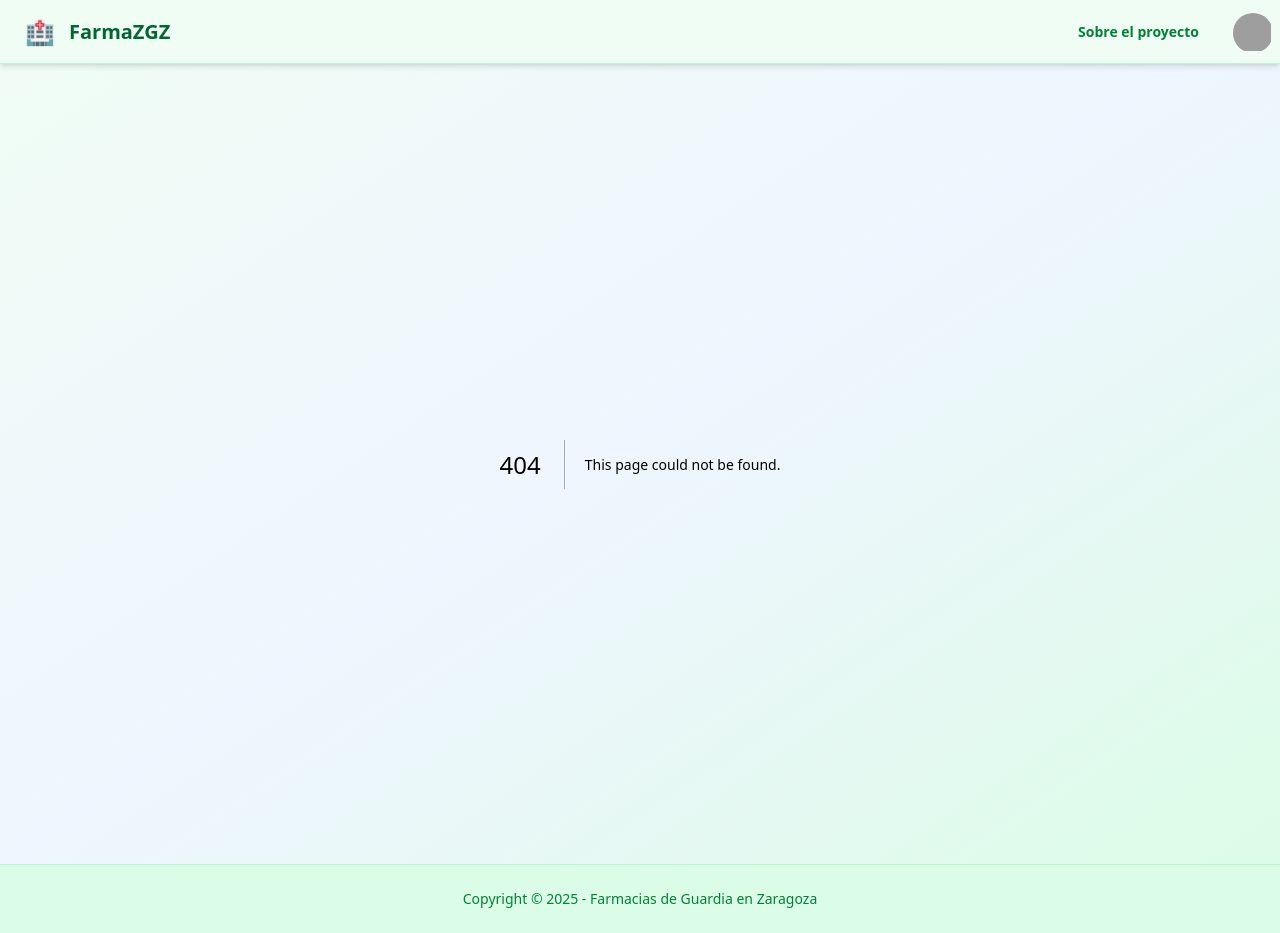
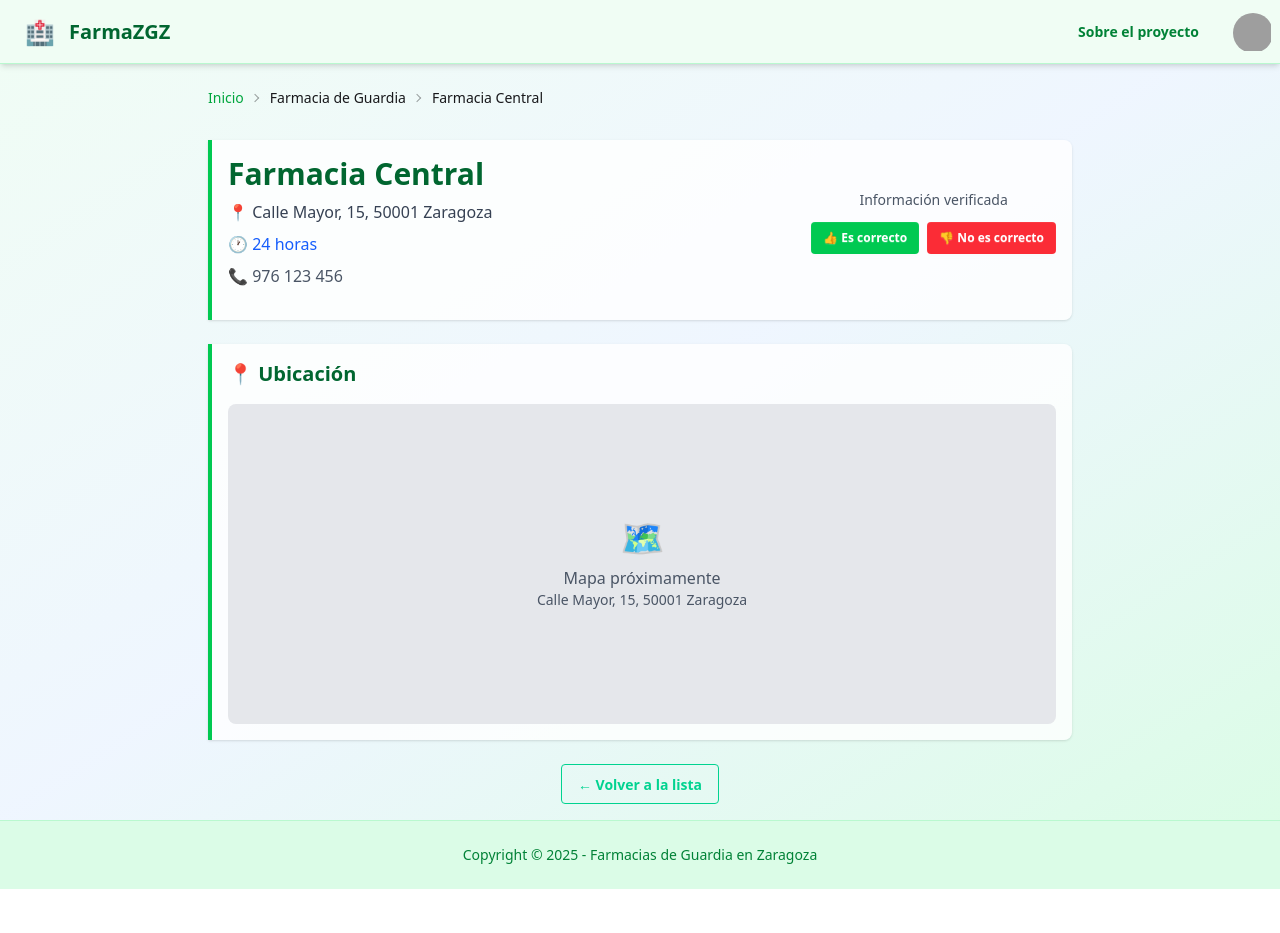
Before and after one commit to KiRZeN24/FarmaZGZ-frontend, a Next.js app: page /farmacia/1 in a window 1280 px wide. Before the commit this address had no page. After the commit the page ends 889 px from the top, so only its background shows below. Built offline with nearby package versions, Linux system fonts and the light colour scheme; no server answers; grey boxes are pictures that could not be loaded.

Commit message:
feat(pharmacy): implement dynamic pharmacy detail pages with API integration

```diff
--- /dev/null
+++ b/src/app/farmacia/[id]/not-found.tsx
@@ -0,0 +1,20 @@
+import Link from "next/link";
+
+export default function NotFound() {
+  return (
+    <div className="container mx-auto p-4 text-center">
+      <div className="farma-card max-w-md mx-auto">
+        <div className="text-6xl mb-4">🏥</div>
+        <h1 className="text-2xl font-bold text-green-800 mb-4">
+          Farmacia no encontrada
+        </h1>
+        <p className="text-gray-600 mb-6">
+          La farmacia que buscas no existe o ha sido eliminada.
+        </p>
+        <Link href="/" className="btn farma-btn-primary">
+          Volver al inicio
+        </Link>
+      </div>
+    </div>
+  );
+}
--- /dev/null
+++ b/src/app/farmacia/[id]/page.tsx
@@ -0,0 +1,87 @@
+import Link from "next/link";
+import { notFound } from "next/navigation";
+import { getPharmacyById } from "@/lib/pharmacy-api";
+
+interface PharmacyDetailProps {
+  params: Promise<{ id: string }>;
+}
+
+export default async function PharmacyDetail({ params }: PharmacyDetailProps) {
+  const { id } = await params;
+  const pharmacy = await getPharmacyById(id);
+
+  if (!pharmacy) {
+    notFound();
+  }
+
+  return (
+    <div className="container mx-auto p-4 max-w-4xl">
+      <div className="breadcrumbs text-sm mb-6">
+        <ul>
+          <li>
+            <Link href="/" className="text-green-600 hover:text-green-800">
+              Inicio
+            </Link>
+          </li>
+          <li>Farmacia de Guardia</li>
+          <li>{pharmacy.name}</li>
+        </ul>
+      </div>
+
+      <div className="farma-card mb-6">
+        <div className="flex flex-col md:flex-row md:items-center md:justify-between mb-4">
+          <div>
+            <h1 className="text-2xl md:text-3xl font-bold text-green-800 mb-2">
+              {pharmacy.name}
+            </h1>
+            <p className="text-gray-700 mb-2">📍 {pharmacy.address}</p>
+            <p className="text-blue-600 mb-2">🕐 {pharmacy.hours}</p>
+            <p className="text-gray-600">
+              📞{" "}
+              <a
+                href={`tel:${pharmacy.phone}`}
+                className="hover:text-green-600"
+              >
+                {pharmacy.phone}
+              </a>
+            </p>
+          </div>
+
+          <div className="mt-4 md:mt-0 text-center">
+            <div className="text-sm text-gray-600 mb-3">
+              Información verificada
+            </div>
+
+            <div className="flex gap-2 justify-center">
+              <button className="btn btn-sm bg-green-500 hover:bg-green-600 text-white border-none">
+                👍 Es correcto
+              </button>
+              <button className="btn btn-sm bg-red-500 hover:bg-red-600 text-white border-none">
+                👎 No es correcto
+              </button>
+            </div>
+          </div>
+        </div>
+      </div>
+
+      <div className="farma-card mb-6">
+        <h2 className="text-xl font-semibold text-green-800 mb-4">
+          📍 Ubicación
+        </h2>
+        <div className="bg-gray-200 h-64 md:h-80 rounded-lg flex items-center justify-center">
+          <div className="text-center text-gray-600">
+            <div className="text-4xl mb-2">🗺️</div>
+            <p>Mapa próximamente</p>
+            <p className="text-sm">{pharmacy.address}</p>
+          </div>
+        </div>
+      </div>
+
+      <div className="text-center">
+        <Link href="/" className="btn btn-outline btn-success">
+          ← Volver a la lista
+        </Link>
+      </div>
+    </div>
+  );
+}
--- a/src/components/PharmacyList.tsx
+++ b/src/components/PharmacyList.tsx
@@ -1,4 +1,5 @@
 import { Pharmacy } from "@/types";
+import Link from "next/link";
 
 interface PharmacyListProps {
   pharmacies: Pharmacy[];
@@ -16,15 +17,16 @@ export default function PharmacyList({ pharmacies }: PharmacyListProps) {
   return (
     <div className="space-y-3">
       {pharmacies.map((pharmacy) => (
-        <div
+        <Link
+          href={`/farmacia/${pharmacy.id}`}
           key={pharmacy.id}
-          className="p-4 border-l-4 border-green-500 bg-white/80 backdrop-blur-sm rounded-r-lg shadow-sm hover:shadow-md transition-shadow"
+          className="block farma-card hover:shadow-lg transition-shadow cursor-pointer"
         >
           <h3 className="font-medium text-green-800">{pharmacy.name}</h3>
           <p className="text-sm text-gray-700">{pharmacy.address}</p>
           <p className="text-sm text-blue-600">{pharmacy.hours}</p>
           <p className="text-sm text-gray-600">📞 {pharmacy.phone}</p>
-        </div>
+        </Link>
       ))}
     </div>
   );
--- /dev/null
+++ b/src/lib/pharmacy-api.ts
@@ -0,0 +1,68 @@
+import { Pharmacy } from "@/types";
+interface ApiPharmacy {
+  id: number | string;
+  name?: string;
+  nombre?: string;
+  address?: string;
+  direccion?: string;
+  phone?: string;
+  telefono?: string;
+  hours?: string;
+  horario?: string;
+}
+
+export async function getAllPharmacies(): Promise<Pharmacy[]> {
+  try {
+    const response = await fetch(
+      "https://farmazgz.onrender.com/api/pharmacies",
+      {
+        next: { revalidate: 3600 },
+      }
+    );
+
+    if (!response.ok) {
+      throw new Error("Error al obtener farmacias");
+    }
+
+    const data = await response.json();
+
+    return data.map(
+      (item: ApiPharmacy): Pharmacy => ({
+        id: item.id.toString(),
+        name: item.name || item.nombre || "Farmacia sin nombre",
+        address: item.address || item.direccion || "Dirección no disponible",
+        phone: item.phone || item.telefono || "No disponible",
+        hours: item.hours || item.horario || "Consultar horario",
+      })
+    );
+  } catch (error) {
+    console.error("Error fetching pharmacies:", error);
+
+    return [
+      {
+        id: "1",
+        name: "Farmacia Central",
+        address: "Calle Mayor, 15, 50001 Zaragoza",
+        phone: "976 123 456",
+        hours: "24 horas",
+      },
+      {
+        id: "2",
+        name: "Farmacia San Pablo",
+        address: "Paseo Sagasta, 32, 50008 Zaragoza",
+        phone: "976 234 567",
+        hours: "Lunes a Sábado: 9:00-22:00",
+      },
+    ];
+  }
+}
+
+export async function getPharmacyById(id: string): Promise<Pharmacy | null> {
+  try {
+    const pharmacies = await getAllPharmacies();
+    return pharmacies.find((pharmacy) => pharmacy.id === id) || null;
+  } catch (error) {
+    console.error(`Error fetching pharmacy ${id}:`, error);
+    return null;
+  }
+}
```
